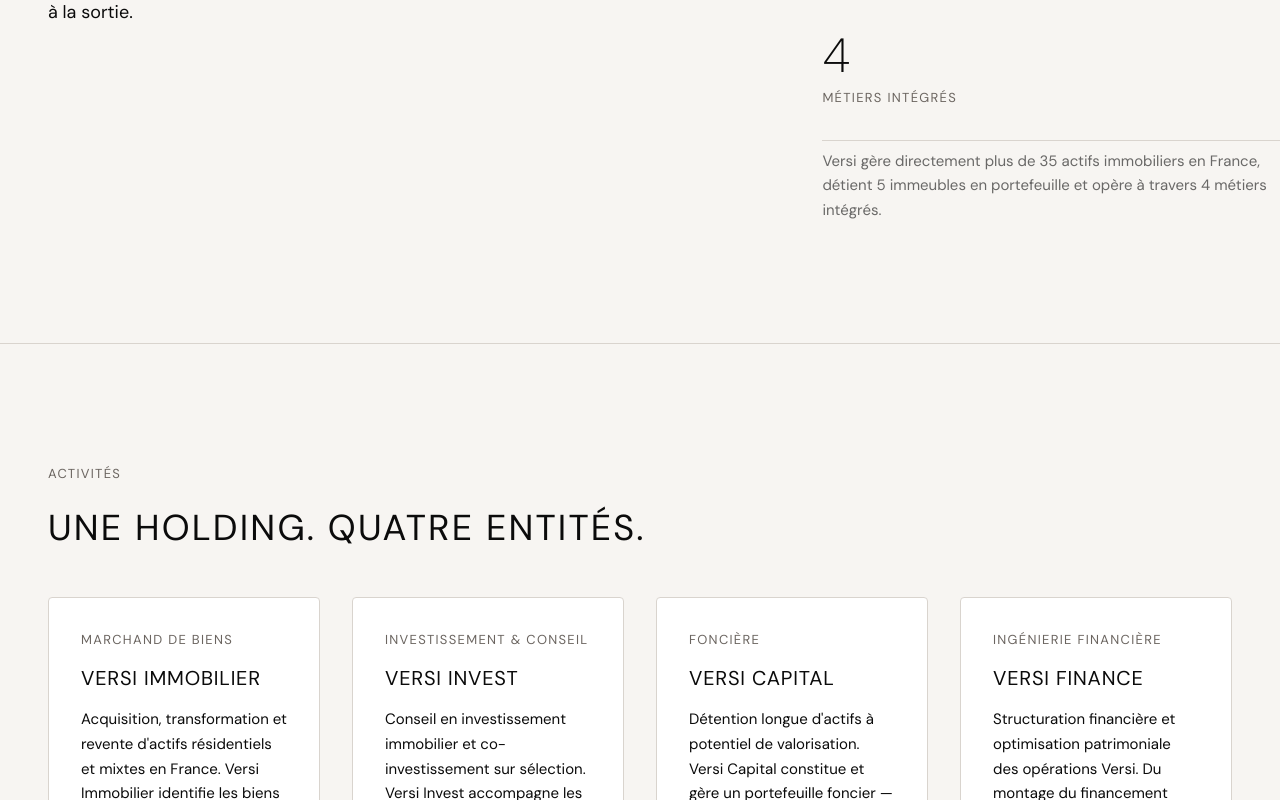
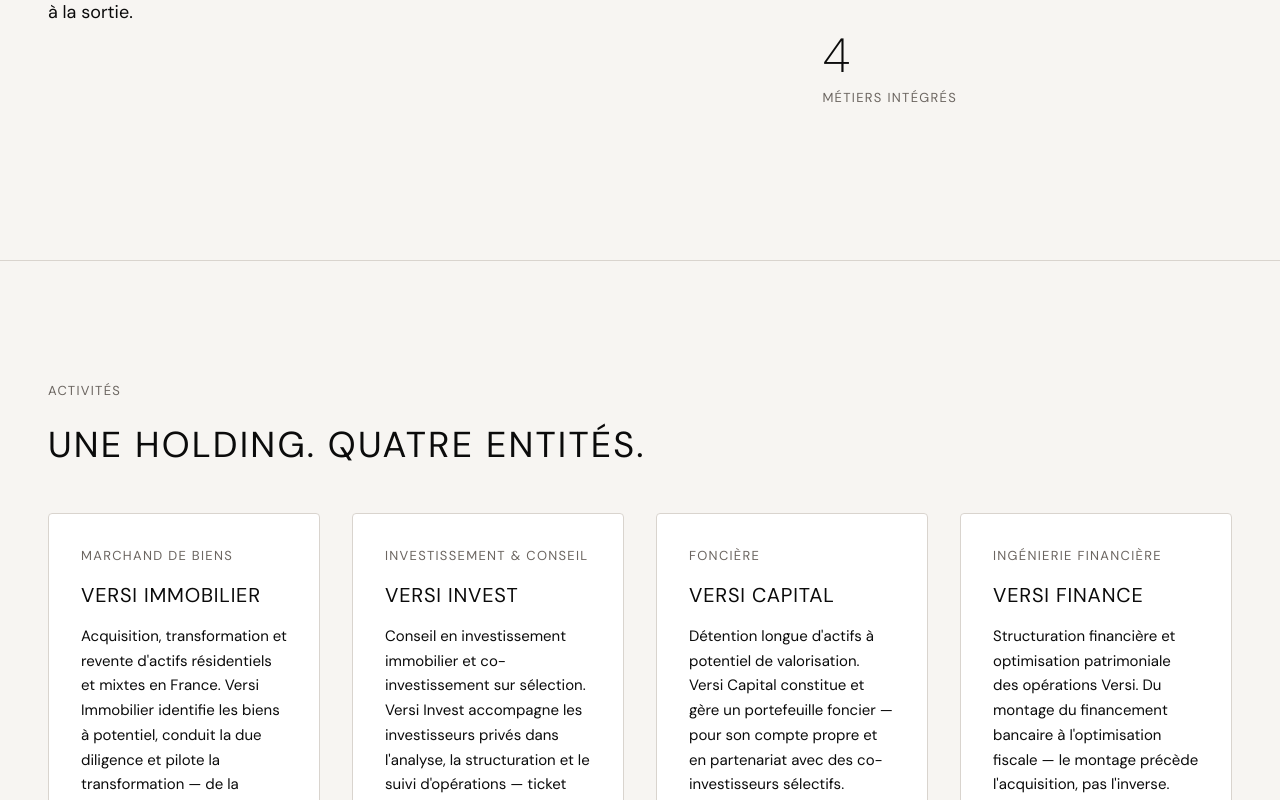
Before and after one commit to thomasissa-png/Versi, a React (Vite) app in the folder src/: page / in a window 1280 px wide. Shown: the part 1169-1969 px from the top of the page. Built offline with nearby package versions, Linux system fonts and the light colour scheme; a web font is replaced by a local one.

Commit message:
fix(versi.fr): remove redundant stats description sentence from Mission
The sentence "Versi gère directement plus de 35 actifs..." was repeating
what the stat cards already show visually, cluttering the section.

https://claude.ai/code/session_01Ny1o4KgZ7UfZdHvgYBJzfd

```diff
--- a/src/src/components/Mission.jsx
+++ b/src/src/components/Mission.jsx
@@ -30,9 +30,6 @@ export default function Mission() {
               <span className="text-label mission__stat-label">{stat.label}</span>
             </div>
           ))}
-          <p className="text-body-sm mission__stats-context" style={{ gridColumn: '1 / -1', opacity: 0.6, marginTop: '8px' }}>
-            Versi gère directement plus de 35 actifs immobiliers en France, détient 5 immeubles en portefeuille et opère à travers 4 métiers intégrés.
-          </p>
         </div>
       </div>
     </section>
```
